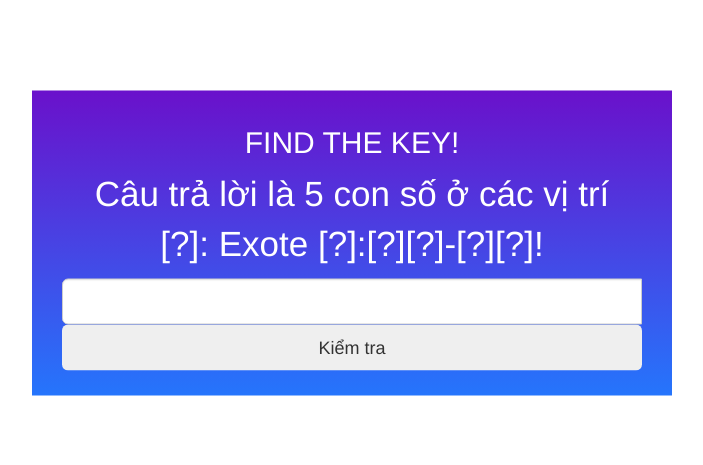
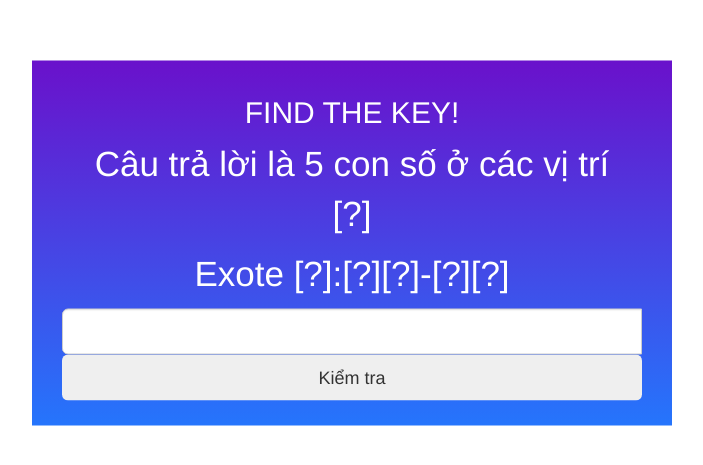
Before and after one commit to tye2002/esther, a plain HTML site: page index.html in a window 1280 px wide. Shown: the part 157-622 px from the top of the page, without its empty margins (288-991 px from the left). Drawn offline with nearby package versions, Linux system fonts and the light colour scheme.

Commit message:
Update index.html

```diff
--- a/index.html
+++ b/index.html
@@ -64,7 +64,8 @@
         <div class="center gradient-custom col-lg-6">
             <div class="col-lg-12">
               <h2 class="col-lg-12">Find the key!</h2>
-              <p class="col-lg-12">Câu trả lời là 5 con số ở các vị trí [?]: Exote [?]:[?][?]-[?][?]!</p>
+              <p class="col-lg-12">Câu trả lời là 5 con số ở các vị trí [?]</p>
+              <p class="col-lg-12">Exote [?]:[?][?]-[?][?]</p>
 
               <div class="col-lg-12 input-group input-group-lg">
                 <input type="text" id="typePassword" class="form-control input-lg">
```
